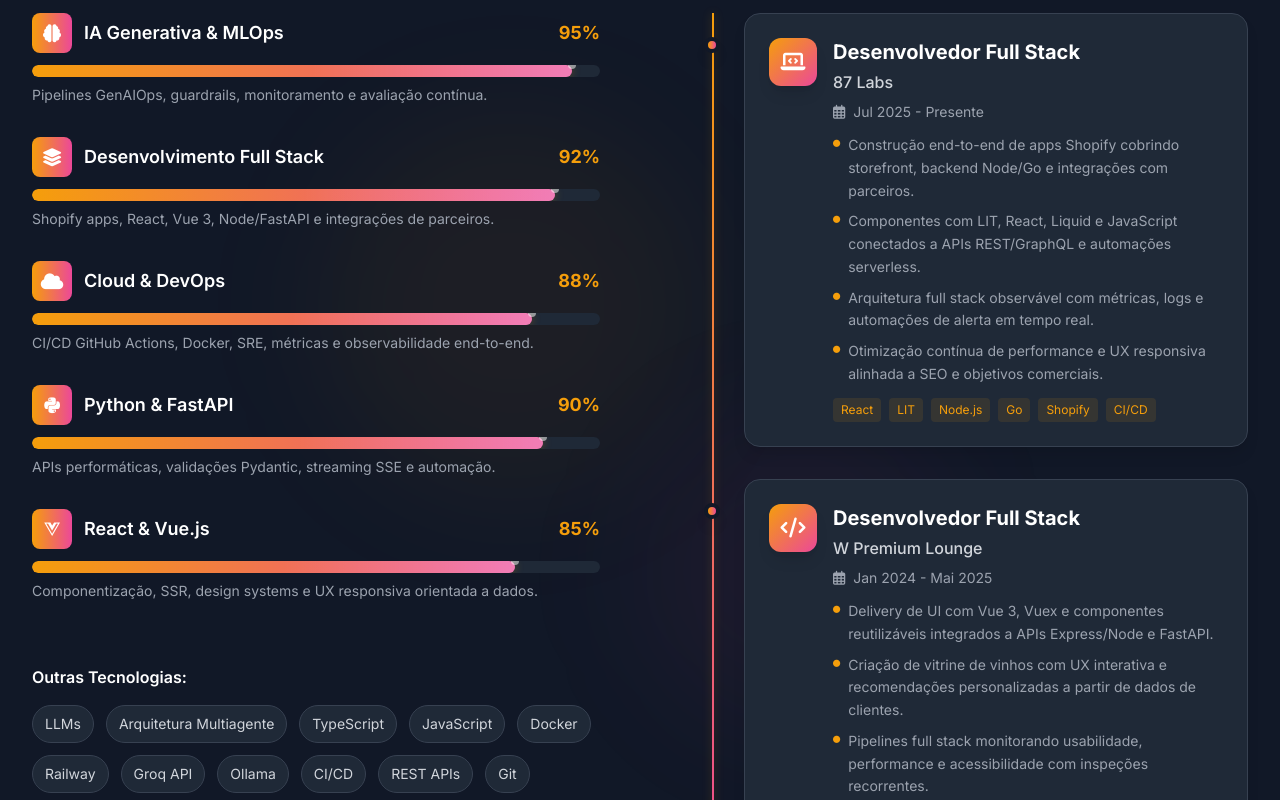
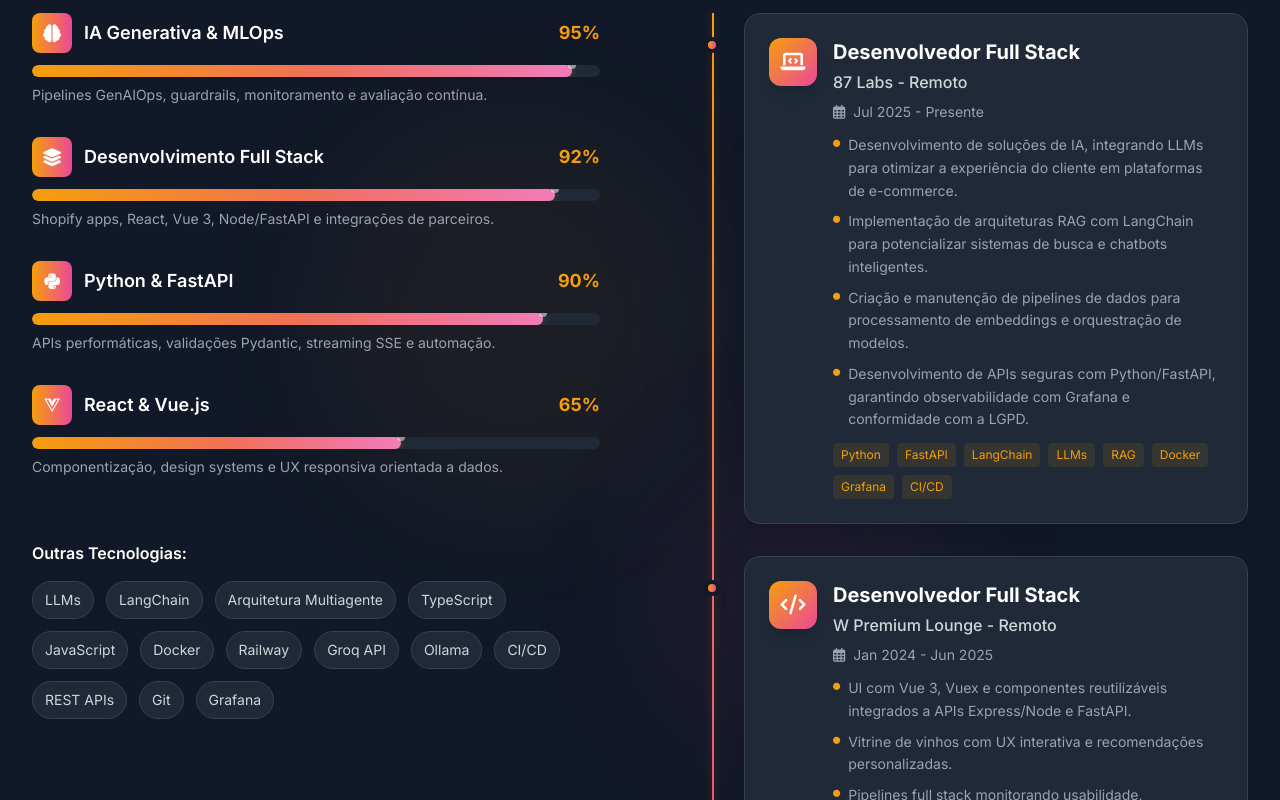
Before and after one commit to vibrazzi/portifolio-vue, a Vue app: page / in a window 1280 px wide. Shown: the part 6720-7520 px from the top of the page. Built offline with nearby package versions, Linux system fonts and the light colour scheme.

Commit message:
feat(experience): update work experience and technical skills

```diff
--- a/src/components/ExperienceAndSkills.vue
+++ b/src/components/ExperienceAndSkills.vue
@@ -212,24 +212,17 @@ const Skills = ref([
   },
   {
     id: 3,
-    name: "Cloud & DevOps",
-    width: "88%",
-    icon: "fas fa-cloud",
-    description: "CI/CD GitHub Actions, Docker, SRE, métricas e observabilidade end-to-end.",
-  },
-  {
-    id: 4,
     name: "Python & FastAPI",
     width: "90%",
     icon: "fab fa-python",
     description: "APIs performáticas, validações Pydantic, streaming SSE e automação.",
   },
   {
-    id: 5,
+    id: 4,
     name: "React & Vue.js",
-    width: "85%",
+    width: "65%",
     icon: "fab fa-vuejs",
-    description: "Componentização, SSR, design systems e UX responsiva orientada a dados.",
+    description: "Componentização, design systems e UX responsiva orientada a dados.",
   },
 ]);
 
@@ -237,35 +230,36 @@ const Experiences = ref([
   {
     id: 1,
     role: "Desenvolvedor Full Stack",
-    company: "87 Labs",
+    company: "87 Labs - Remoto",
     date: "Jul 2025 - Presente",
     iconClass: "fas fa-laptop-code",
     highlights: [
-      "Construção end-to-end de apps Shopify cobrindo storefront, backend Node/Go e integrações com parceiros.",
-      "Componentes com LIT, React, Liquid e JavaScript conectados a APIs REST/GraphQL e automações serverless.",
-      "Arquitetura full stack observável com métricas, logs e automações de alerta em tempo real.",
-      "Otimização contínua de performance e UX responsiva alinhada a SEO e objetivos comerciais.",
+      "Desenvolvimento de soluções de IA, integrando LLMs para otimizar a experiência do cliente em plataformas de e-commerce.",
+      "Implementação de arquiteturas RAG com LangChain para potencializar sistemas de busca e chatbots inteligentes.",
+      "Criação e manutenção de pipelines de dados para processamento de embeddings e orquestração de modelos.",
+      "Desenvolvimento de APIs seguras com Python/FastAPI, garantindo observabilidade com Grafana e conformidade com a LGPD.",
     ],
-    skills: ["React", "LIT", "Node.js", "Go", "Shopify", "CI/CD"],
+    skills: ["Python", "FastAPI", "LangChain", "LLMs", "RAG", "Docker", "Grafana", "CI/CD"],
   },
   {
     id: 2,
     role: "Desenvolvedor Full Stack",
-    company: "W Premium Lounge",
-    date: "Jan 2024 - Mai 2025",
+    company: "W Premium Lounge - Remoto",
+    date: "Jan 2024 - Jun 2025",
     iconClass: "fas fa-code",
     highlights: [
-      "Delivery de UI com Vue 3, Vuex e componentes reutilizáveis integrados a APIs Express/Node e FastAPI.",
-      "Criação de vitrine de vinhos com UX interativa e recomendações personalizadas a partir de dados de clientes.",
-      "Pipelines full stack monitorando usabilidade, performance e acessibilidade com inspeções recorrentes.",
-      "Manutenção de infraestrutura Docker/CI e gestão de ambientes com banco de dados gerenciado.",
+      "UI com Vue 3, Vuex e componentes reutilizáveis integrados a APIs Express/Node e FastAPI.",
+      "Vitrine de vinhos com UX interativa e recomendações personalizadas.",
+      "Pipelines full stack monitorando usabilidade, performance e acessibilidade.",
+      "Manutenção de infraestrutura Docker/CI e gestão de banco de dados managed.",
     ],
-    skills: ["Vue 3", "Vuex", "FastAPI", "Express", "Docker", "UX"],
+    skills: ["Vue 3", "Vuex", "FastAPI", "Express", "Docker", "Node.js"],
   },
 ]);
 
 const additionalTechs = ref([
   "LLMs",
+  "LangChain",
   "Arquitetura Multiagente",
   "TypeScript",
   "JavaScript",
@@ -276,6 +270,7 @@ const additionalTechs = ref([
   "CI/CD",
   "REST APIs",
   "Git",
+  "Grafana",
 ]);
 
 onMounted(() => {
```
